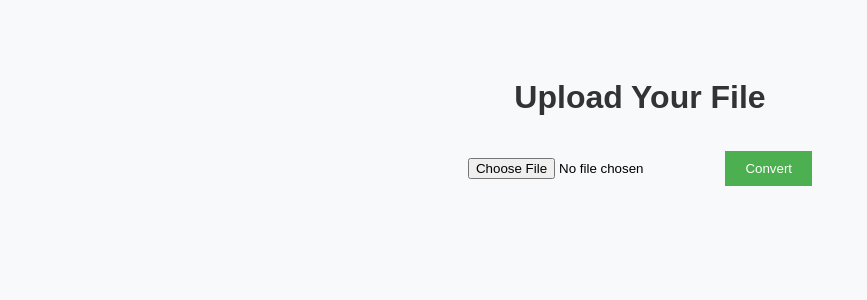
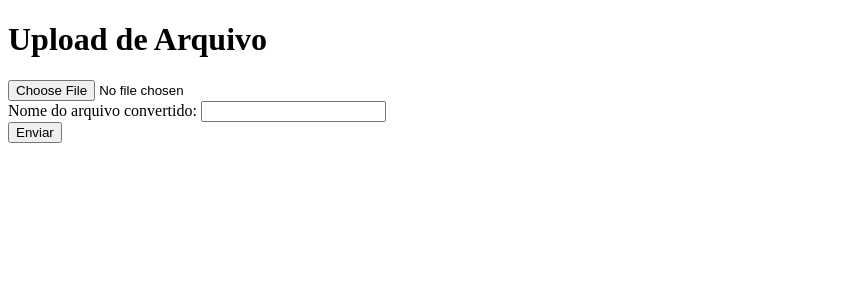
Before and after one commit to eduardoferreira9/converter-file, a Flask app: page / in a window 1280 px wide. Shown: the top 300 px of the page, without its empty margins (0-867 px from the left). Run offline with Flask 3, Linux system fonts and the light colour scheme.

Commit message:
Add: campo para mudar o nome do arquivo

```diff
--- a/app/routes.py
+++ b/app/routes.py
@@ -11,21 +11,24 @@ def init_routes(app):
     def upload_file():
         if request.method == 'POST':
             file = request.files['file']
+            output_name = request.form['output_name']  # Captura o nome do arquivo convertido
             file_ext = os.path.splitext(file.filename)[1].lower()
             file_path = os.path.join(app.config['UPLOAD_FOLDER'], file.filename)
             file.save(file_path)
 
             # Se for JPG, converte para PNG
             if file_ext == '.jpg':
-                output_path = os.path.join(app.config['UPLOAD_FOLDER'], 'output.png')
+                output_filename = f"{output_name}.png"  # Adiciona a extensão
+                output_path = os.path.join(app.config['UPLOAD_FOLDER'], output_filename)
                 convert_jpg_to_png(file_path, output_path)
-                return redirect(url_for('download_file', filename='output.png'))
+                return redirect(url_for('download_file', filename=output_filename))
 
             # Se for DOCX, converte para PDF
             elif file_ext == '.docx':
-                output_path = os.path.join(app.config['UPLOAD_FOLDER'], 'output.pdf')
+                output_filename = f"{output_name}.pdf"  # Adiciona a extensão
+                output_path = os.path.join(app.config['UPLOAD_FOLDER'], output_filename)
                 convert_docx_to_pdf(file_path, output_path)
-                return redirect(url_for('download_file', filename='output.pdf'))
+                return redirect(url_for('download_file', filename=output_filename))
 
         return render_template('upload.html')
 
--- a/app/templates/index.html
+++ b/app/templates/index.html
@@ -1,16 +1,18 @@
 <!DOCTYPE html>
-<html lang="en">
+<html lang="pt-BR">
 <head>
     <meta charset="UTF-8">
-    <meta name="viewport" content="width=device-width, initial-scale=1.0">
-    <title>File Converter</title>
-    <link rel="stylesheet" href="{{ url_for('static', filename='css/style.css') }}">
+    <title>Upload de Arquivo</title>
 </head>
 <body>
-    <h1>Upload Your File</h1>
-    <form action="/upload" method="POST" enctype="multipart/form-data">
+    <h1>Upload de Arquivo</h1>
+    <form action="/upload" method="post" enctype="multipart/form-data">
         <input type="file" name="file" required>
-        <button type="submit">Convert</button>
+        <br>
+        <label for="output_name">Nome do arquivo convertido:</label>
+        <input type="text" id="output_name" name="output_name" required>
+        <br>
+        <button type="submit">Enviar</button>
     </form>
 </body>
 </html>
```
